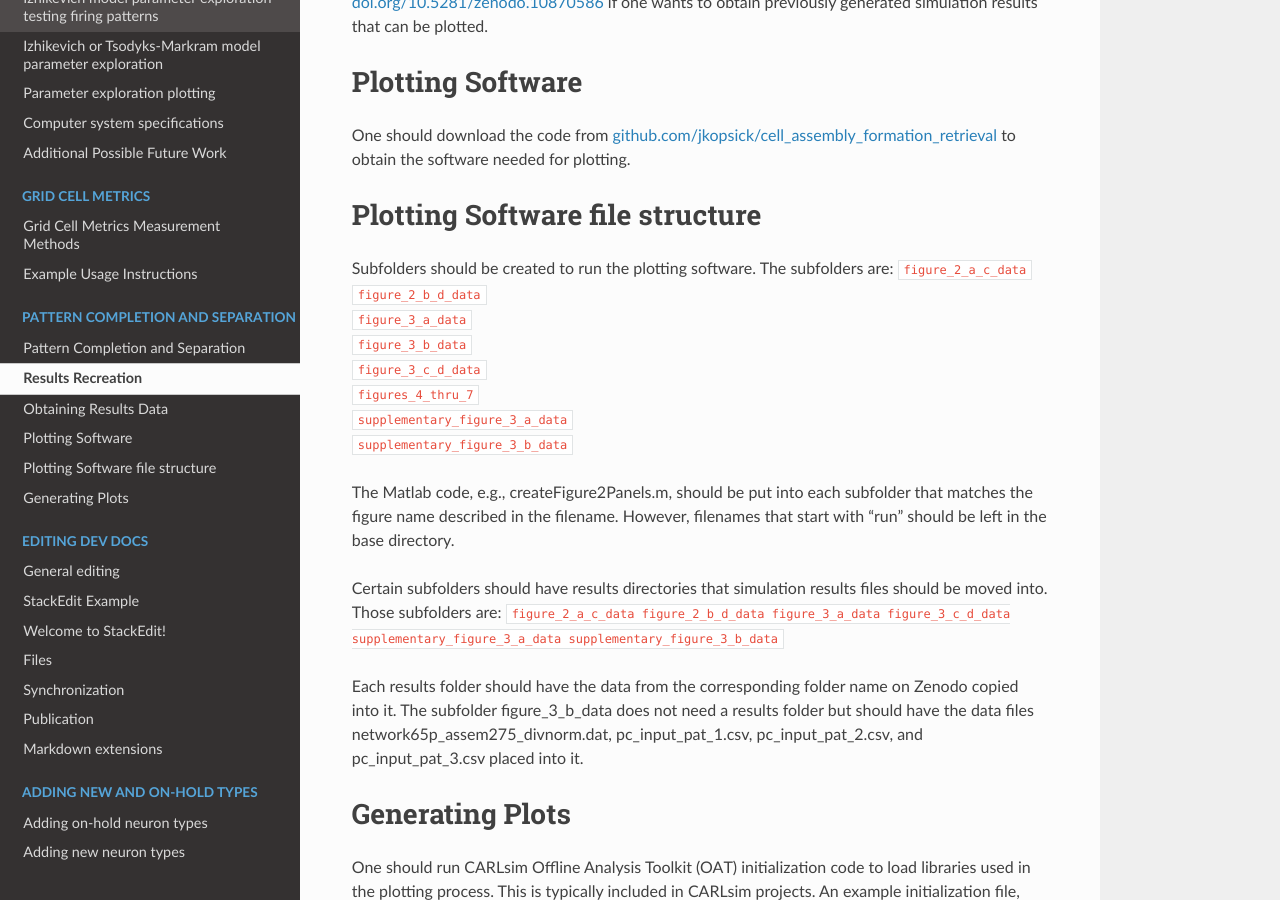
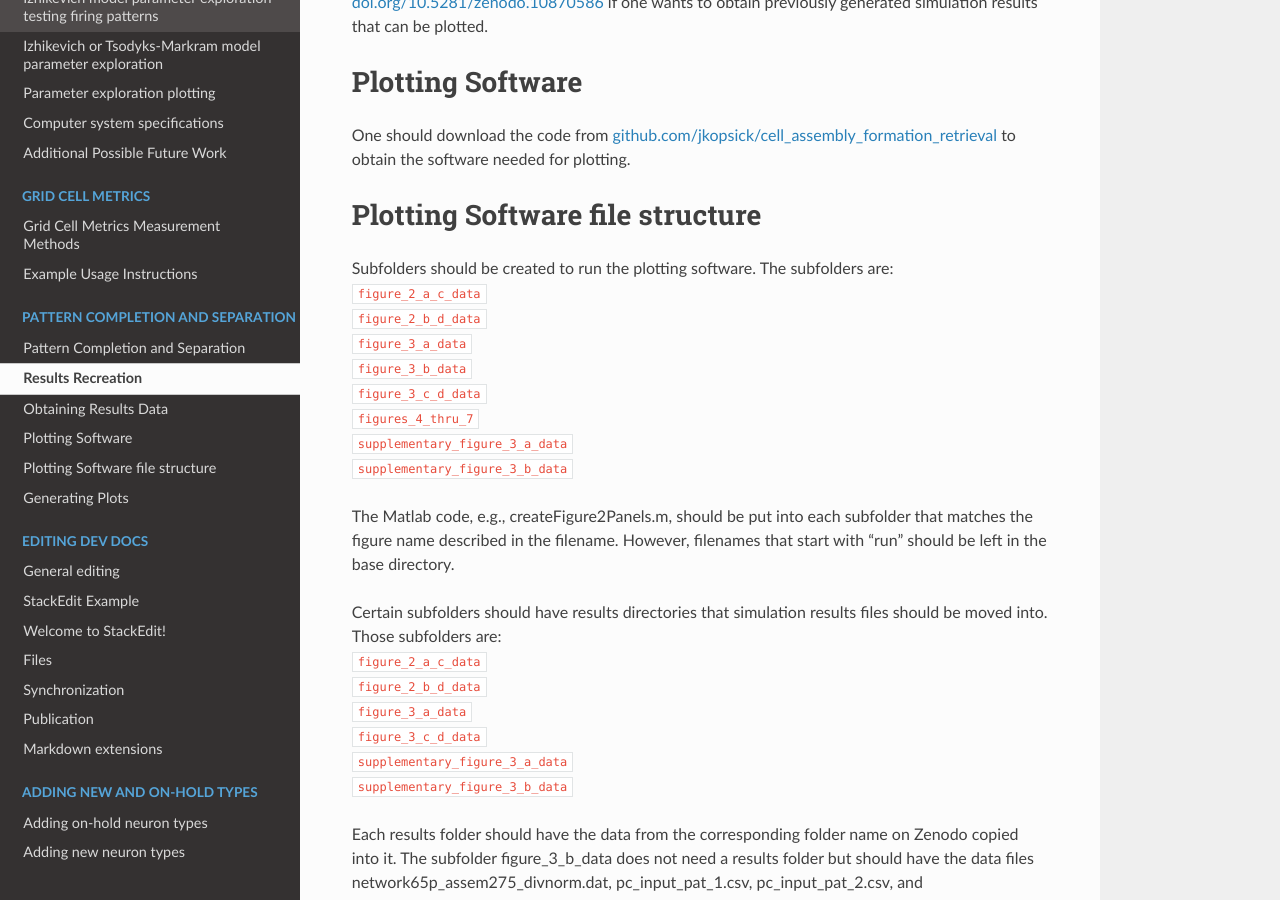
Before and after one commit to Hippocampome-Org/hco_dev_docs, a Sphinx documentation site: the page built from docs/pattern_comp_sep/results_recreation.md, in a window 1280 px wide and 900 px high, scrolled down 326 px. Built offline with Sphinx 7.4.7 and the Read the Docs theme 3.1.0, drawn with Linux system fonts in a browser that asks for light colours.

```diff
--- a/docs/pattern_comp_sep/results_recreation.md
+++ b/docs/pattern_comp_sep/results_recreation.md
@@ -14,7 +14,7 @@ One should download the code from [github.com/jkopsick/cell_assembly_formation_r
 # Plotting Software file structure
 
 Subfolders should be created to run the plotting software. The subfolders are:
-`figure_2_a_c_data`
+<br>`figure_2_a_c_data`
 <br>`figure_2_b_d_data`
 <br>`figure_3_a_data`
 <br>`figure_3_b_data`
@@ -26,24 +26,24 @@ Subfolders should be created to run the plotting software. The subfolders are:
 The Matlab code, e.g., createFigure2Panels.m, should be put into each subfolder that matches the figure name described in the filename. However, filenames that start with "run" should be left in the base directory.
 
 Certain subfolders should have results directories that simulation results files should be moved into. Those subfolders are:
-`figure_2_a_c_data
-figure_2_b_d_data
-figure_3_a_data
-figure_3_c_d_data
-supplementary_figure_3_a_data
-supplementary_figure_3_b_data`
+<br>`figure_2_a_c_data`
+<br>`figure_2_b_d_data`
+<br>`figure_3_a_data`
+<br>`figure_3_c_d_data`
+<br>`supplementary_figure_3_a_data`
+<br>`supplementary_figure_3_b_data`
 
 Each results folder should have the data from the corresponding folder name on Zenodo copied into it. The subfolder figure_3_b_data does not need a results folder but should have the data files network65p_assem275_divnorm.dat, pc_input_pat_1.csv, pc_input_pat_2.csv, and pc_input_pat_3.csv placed into it.
 
 # Generating Plots
 
 One should run CARLsim Offline Analysis Toolkit (OAT) initialization code to load libraries used in the plotting process. This is typically included in CARLsim projects. An example initialization file, initOAT.m, contains a single line:
-`addpath('path_to_carlsim/tools/offline_analysis_toolbox')`
+<br>`addpath('path_to_carlsim/tools/offline_analysis_toolbox')`
 where path_to_carlsim is the path to CARLsim source code. CARLsim4's OAT code has been tested to work with the results files stored on Zenodo but CARLsim6's OAT code may work as well.
 
 The Matlab "run" code in the base directory should be used to create the plots. Specifically, the files that should be used are:
-`runFigure2Creation.m
-runFigure3Creation.m
-runSupplementaryFigure1Creation.m
-runSupplementaryFigure3Creation.m`
+<br>`runFigure2Creation.m`
+<br>`runFigure3Creation.m`
+<br>`runSupplementaryFigure1Creation.m`
+<br>`runSupplementaryFigure3Creation.m`
 Running each of those files in Matlab will create the results plots that can be compared to the corresponding figure number in (Kopsick et al., 2024).
```
